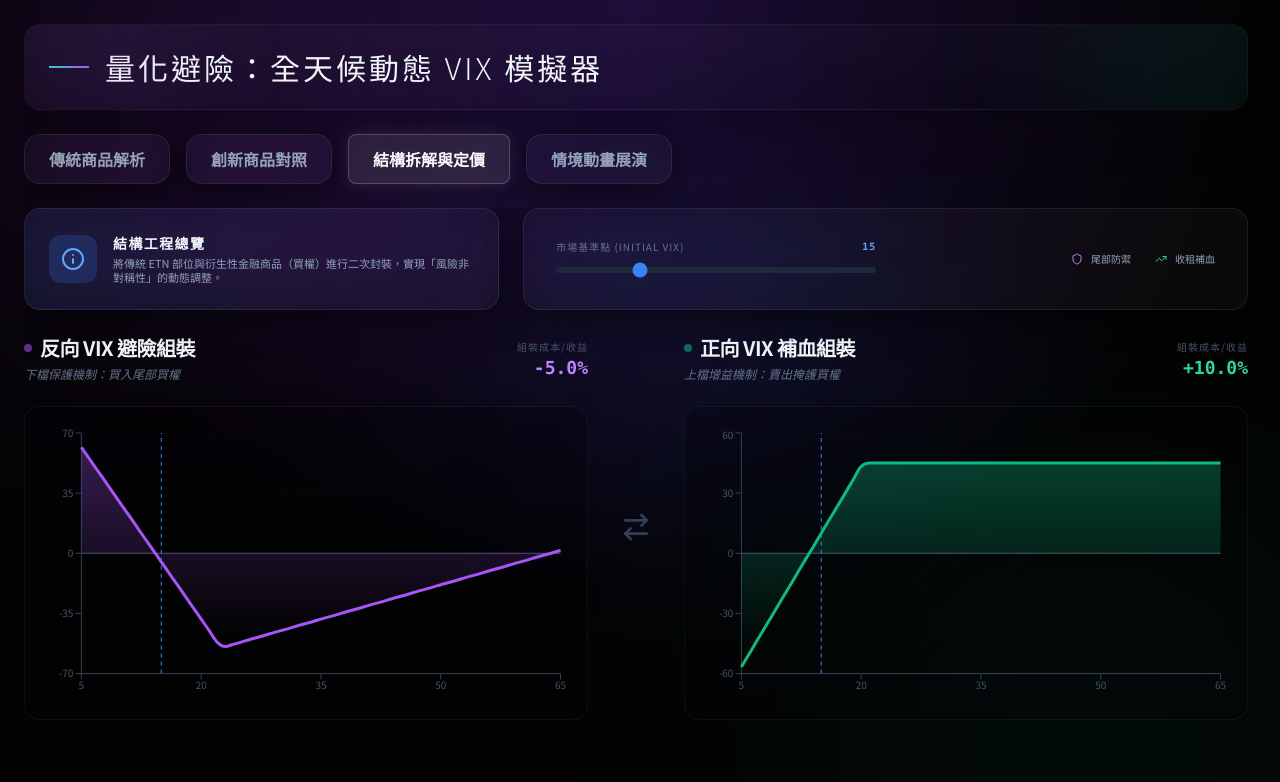
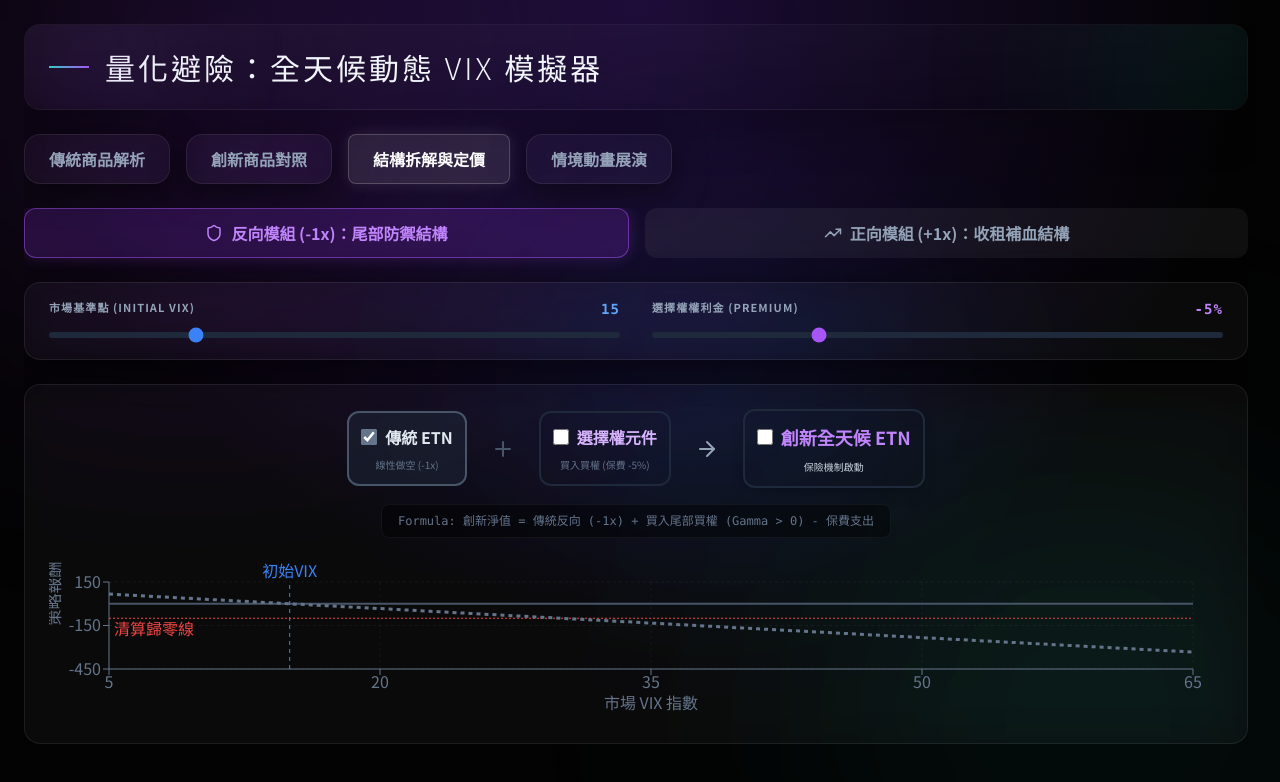
Before and after one commit to jerry0519-nycu/vix_simulator, a Next.js app: page / in a window 1280 px wide. Both pictures are taken after a click on the button "結構拆解與定價". Shown: the top 782 px of the page. Built offline with nearby package versions, Linux system fonts and the light colour scheme.

Commit message:
feat: redesign ReplicationMode with interactive assembly and tabbed layout

```diff
--- a/src/components/ReplicationMode.tsx
+++ b/src/components/ReplicationMode.tsx
@@ -15,108 +15,123 @@ import {
   AreaChart,
   Area
 } from "recharts";
-import { ArrowRightLeft, Shield, TrendingUp, Info } from "lucide-react";
+import { Shield, TrendingUp, Info, Plus, Minus, Equal, ArrowRight } from "lucide-react";
 
 export function ReplicationMode() {
+  const [activeTab, setActiveTab] = useState<'short' | 'long'>('short');
+
+  // 參數滑桿
   const [baseVix, setBaseVix] = useState(15);
+  const [premium, setPremium] = useState(5); // 權利金成本/收益
 
+  // 反向模組顯示狀態
+  const [shortShowTrad, setShortShowTrad] = useState(true);
+  const [shortShowOpt, setShortShowOpt] = useState(false);
+  const [shortShowInn, setShortShowInn] = useState(false);
+
+  // 正向模組顯示狀態
+  const [longShowTrad, setLongShowTrad] = useState(true);
+  const [longShowOpt, setLongShowOpt] = useState(false);
+  const [longShowInn, setLongShowInn] = useState(false);
+
+  // 計算反向數據 (-1x + Buy OTM Call)
   const shortData = useMemo(() => {
     const data = [];
     const leverage = -1.0;
-    const strike = baseVix * 1.5;
-    const premium = 5;
+    const strike = baseVix * 1.5; // 履約價設定為 VIX 上漲 50%
+    const gammaMultiplier = 1.5;  // 尾部爆發力乘數
+
     for (let x = 5; x <= 65; x += 1) {
       const vixReturn = (x - baseVix) / baseVix;
+
+      // 1. 傳統 ETN 損益
       const trad = vixReturn * leverage * 100;
-      const protection = Math.max(0, (x - strike) / baseVix) * 1.2 * 100; // 加強 Gamma 到 1.2x 展示效果
-      const inn = trad + protection - premium;
-      data.push({ vix: x, trad: Number(trad.toFixed(1)), inn: Number(inn.toFixed(1)) });
+
+      // 2. 選擇權元件 (單純的 payoff，扣掉成本)
+      // 只有在 VIX 超過履約價時，才會產生正向報酬 (Gamma爆發)
+      const optPayoff = Math.max(0, (x - strike) / baseVix) * 100 * gammaMultiplier;
+      const opt = optPayoff - premium; // 買權利金是支出
+
+      // 3. 創新商品
+      const inn = trad + opt;
+
+      data.push({
+        vix: x,
+        trad: Number(trad.toFixed(1)),
+        opt: Number(opt.toFixed(1)),
+        inn: Number(inn.toFixed(1))
+      });
     }
     return data;
-  }, [baseVix]);
+  }, [baseVix, premium]);
 
+  // 計算正向數據 (+1x + Sell OTM Call)
   const longData = useMemo(() => {
     const data = [];
     const leverage = 1.0;
-    const strike = baseVix * 1.35;
-    const income = 10;
+    const strike = baseVix * 1.35; // 履約價設定為 VIX 上漲 35%
+
     for (let x = 5; x <= 65; x += 1) {
       const vixReturn = (x - baseVix) / baseVix;
+
+      // 1. 傳統 ETN 損益
       const trad = vixReturn * leverage * 100;
-      const cappedVixReturn = Math.min(vixReturn, (strike - baseVix) / baseVix);
-      const inn = (cappedVixReturn * leverage * 100) + income;
-      data.push({ vix: x, trad: Number(trad.toFixed(1)), inn: Number(inn.toFixed(1)) });
+
+      // 2. 選擇權元件 (賣出買權)
+      // VIX 超過履約價時會產生負向報酬，但平時有權利金收入
+      const optPayoff = -Math.max(0, (x - strike) / baseVix) * 100;
+      const opt = optPayoff + premium; // 賣權利金是收入
+
+      // 3. 創新商品
+      const inn = trad + opt;
+
+      data.push({
+        vix: x,
+        trad: Number(trad.toFixed(1)),
+        opt: Number(opt.toFixed(1)),
+        inn: Number(inn.toFixed(1))
+      });
     }
     return data;
-  }, [baseVix]);
+  }, [baseVix, premium]);
 
-  const PayoffChart = ({ title, data, color, type }: any) => (
-    <div className="flex-1 flex flex-col min-h-0 group">
-      <div className="mb-6 flex justify-between items-end">
-        <div>
-          <div className="flex items-center gap-2 mb-1">
-             <div className={`w-2 h-2 rounded-full ${type === 'short' ? 'bg-purple-500' : 'bg-emerald-500'} animate-pulse`} />
-             <h4 className="text-xl font-bold text-slate-100 tracking-tight">{title}</h4>
-          </div>
-          <p className="text-xs text-slate-500 font-light italic">
-            {type === 'short' ? '下檔保護機制：買入尾部買權' : '上檔增益機制：賣出掩護買權'}
-          </p>
-        </div>
-        <div className="text-right">
-           <span className="text-[10px] text-slate-600 block uppercase tracking-widest">組裝成本/收益</span>
-           <span className={`text-lg font-mono font-bold ${type === 'short' ? 'text-purple-400' : 'text-emerald-400'}`}>
-              {type === 'short' ? '-5.0%' : '+10.0%'}
-           </span>
-        </div>
+  // 控制透明度效果 (當創新商品勾選時，淡化其他元件)
+  const isShortAssembled = shortShowInn;
+  const isLongAssembled = longShowInn;
+
+  return (
+    <div className="flex flex-col h-full space-y-6 overflow-hidden max-h-[calc(100vh-160px)]">
+
+      {/* 頂部切換 Tabs */}
+      <div className="flex space-x-4 shrink-0">
+        <button
+          onClick={() => setActiveTab('short')}
+          className={`flex-1 py-3 rounded-xl font-bold transition-all duration-300 flex items-center justify-center gap-2 ${
+            activeTab === 'short'
+              ? "bg-purple-600/20 text-purple-400 border border-purple-500/50 shadow-[0_0_15px_rgba(168,85,247,0.2)]"
+              : "bg-white/5 text-slate-400 hover:bg-white/10"
+          }`}
+        >
+          <Shield size={18} /> 反向模組 (-1x)：尾部防禦結構
+        </button>
+        <button
+          onClick={() => setActiveTab('long')}
+          className={`flex-1 py-3 rounded-xl font-bold transition-all duration-300 flex items-center justify-center gap-2 ${
+            activeTab === 'long'
+              ? "bg-emerald-600/20 text-emerald-400 border border-emerald-500/50 shadow-[0_0_15px_rgba(16,185,129,0.2)]"
+              : "bg-white/5 text-slate-400 hover:bg-white/10"
+          }`}
+        >
+          <TrendingUp size={18} /> 正向模組 (+1x)：收租補血結構
+        </button>
       </div>
 
-      <div className="flex-1 bg-black/20 rounded-2xl border border-white/5 p-4 relative overflow-hidden group-hover:border-white/10 transition-colors">
-        <ResponsiveContainer width="100%" height="100%">
-          <AreaChart data={data} margin={{ top: 10, right: 10, left: -20, bottom: 0 }}>
-            <defs>
-              <linearGradient id={`grad-${type}`} x1="0" y1="0" x2="0" y2="1">
-                <stop offset="5%" stopColor={type === 'short' ? '#a855f7' : '#10b981'} stopOpacity={0.3}/>
-                <stop offset="95%" stopColor={type === 'short' ? '#a855f7' : '#10b981'} stopOpacity={0}/>
-              </linearGradient>
-            </defs>
-            <CartesianGrid strokeDasharray="3 3" stroke="rgba(255,255,255,0.03)" vertical={false} />
-            <XAxis dataKey="vix" type="number" domain={[5, 65]} stroke="#334155" fontSize={10} tick={{fill:'#475569'}} />
-            <YAxis stroke="#334155" fontSize={10} tick={{fill:'#475569'}} />
-            <Tooltip
-              contentStyle={{backgroundColor:'#020617', border:'1px solid #1e293b', borderRadius:'12px', fontSize:'12px'}}
-              itemStyle={{padding:'2px 0'}}
-            />
-            <ReferenceLine y={0} stroke="#475569" strokeWidth={1} />
-            <ReferenceLine x={baseVix} stroke="#3b82f6" strokeDasharray="4 4" />
-            <Area type="monotone" dataKey="inn" name="創新策略" stroke={type === 'short' ? '#a855f7' : '#10b981'} strokeWidth={3} fillOpacity={1} fill={`url(#grad-${type})`} />
-            <Line type="monotone" dataKey="trad" name="傳統部位" stroke="#f43f5e" strokeWidth={1.5} dot={false} strokeDasharray="4 4" opacity={0.6} />
-          </AreaChart>
-        </ResponsiveContainer>
-      </div>
-    </div>
-  );
-
-  return (
-    <div className="flex flex-col h-full space-y-6 overflow-hidden">
-      {/* 頂部資訊條 */}
-      <div className="grid grid-cols-5 gap-6 shrink-0">
-        <GlassCard className="col-span-2 flex items-center gap-4 bg-gradient-to-r from-blue-600/10 to-transparent border-l-4 border-l-blue-500">
-          <div className="p-3 bg-blue-500/20 rounded-xl text-blue-400">
-            <Info size={24} />
-          </div>
-          <div>
-            <h3 className="text-sm font-bold text-slate-100 uppercase tracking-widest">結構工程總覽</h3>
-            <p className="text-[11px] text-slate-400 leading-tight mt-1">
-              將傳統 ETN 部位與衍生性金融商品（買權）進行二次封裝，實現「風險非對稱性」的動態調整。
-            </p>
-          </div>
-        </GlassCard>
-
-        <GlassCard className="col-span-3 flex items-center justify-between px-8">
-          <div className="space-y-2 flex-1 max-w-xs">
-            <div className="flex justify-between text-[10px] text-slate-500 uppercase tracking-widest">
+      {/* 參數控制區 */}
+      <GlassCard className="grid grid-cols-2 gap-8 shrink-0 py-4 px-6 border-l-4 border-l-blue-500">
+        <div className="space-y-2">
+          <div className="flex justify-between text-[11px] text-slate-400 uppercase tracking-widest font-bold">
             <span>市場基準點 (Initial VIX)</span>
-               <span className="text-blue-400 font-bold font-mono">{baseVix}</span>
+            <span className="text-blue-400 text-sm font-mono">{baseVix}</span>
           </div>
           <input
             type="range" min={10} max={30} value={baseVix}
@@ -124,25 +139,189 @@ export function ReplicationMode() {
             className="w-full h-1.5 bg-slate-800 rounded-lg appearance-none accent-blue-500 cursor-pointer"
           />
         </div>
-          <div className="flex items-center gap-6 ml-8">
-             <div className="flex items-center gap-2 text-[10px] text-slate-400">
-                <Shield size={12} className="text-purple-400" /> 尾部防禦
+        <div className="space-y-2">
+          <div className="flex justify-between text-[11px] text-slate-400 uppercase tracking-widest font-bold">
+            <span>選擇權權利金 (Premium)</span>
+            <span className={activeTab === 'short' ? "text-purple-400 text-sm font-mono" : "text-emerald-400 text-sm font-mono"}>
+              {activeTab === 'short' ? '-' : '+'}{premium}%
+            </span>
           </div>
-             <div className="flex items-center gap-2 text-[10px] text-slate-400">
-                <TrendingUp size={12} className="text-emerald-400" /> 收租補血
+          <input
+            type="range" min={1} max={15} value={premium}
+            onChange={e=>setPremium(Number(e.target.value))}
+            className={`w-full h-1.5 bg-slate-800 rounded-lg appearance-none cursor-pointer ${activeTab === 'short' ? 'accent-purple-500' : 'accent-emerald-500'}`}
+          />
         </div>
+      </GlassCard>
+
+      {/* 主內容區：積木勾選 + 圖表 */}
+      <GlassCard className="flex-1 flex flex-col min-h-0 p-6 relative overflow-hidden">
+
+        {/* 積木組裝區 (Checkboxes) & 公式 */}
+        <div className="flex flex-col items-center justify-center space-y-4 mb-6 shrink-0">
+          <div className="flex items-center justify-center space-x-6">
+
+            {/* 傳統元件 */}
+            <label className={`flex flex-col items-center gap-2 p-3 rounded-xl border-2 cursor-pointer transition-all ${
+              (activeTab === 'short' ? shortShowTrad : longShowTrad)
+                ? "bg-slate-800/50 border-slate-600"
+                : "bg-transparent border-slate-800 hover:border-slate-700"
+            }`}>
+              <div className="flex items-center gap-2">
+                <input
+                  type="checkbox"
+                  checked={activeTab === 'short' ? shortShowTrad : longShowTrad}
+                  onChange={(e) => activeTab === 'short' ? setShortShowTrad(e.target.checked) : setLongShowTrad(e.target.checked)}
+                  className="w-4 h-4 accent-slate-500"
+                />
+                <span className="font-bold text-slate-200">傳統 ETN</span>
+              </div>
+              <span className="text-[10px] text-slate-500">
+                {activeTab === 'short' ? '線性做空 (-1x)' : '線性做多 (+1x)'}
+              </span>
+            </label>
+
+            <Plus className="text-slate-600" />
+
+            {/* 選擇權元件 */}
+            <label className={`flex flex-col items-center gap-2 p-3 rounded-xl border-2 cursor-pointer transition-all ${
+              (activeTab === 'short' ? shortShowOpt : longShowOpt)
+                ? (activeTab === 'short' ? "bg-purple-900/20 border-purple-500" : "bg-emerald-900/20 border-emerald-500")
+                : "bg-transparent border-slate-800 hover:border-slate-700"
+            }`}>
+              <div className="flex items-center gap-2">
+                <input
+                  type="checkbox"
+                  checked={activeTab === 'short' ? shortShowOpt : longShowOpt}
+                  onChange={(e) => activeTab === 'short' ? setShortShowOpt(e.target.checked) : setLongShowOpt(e.target.checked)}
+                  className={`w-4 h-4 ${activeTab === 'short' ? 'accent-purple-500' : 'accent-emerald-500'}`}
+                />
+                <span className={`font-bold ${activeTab === 'short' ? 'text-purple-300' : 'text-emerald-300'}`}>
+                  選擇權元件
+                </span>
+              </div>
+              <span className="text-[10px] text-slate-500">
+                {activeTab === 'short' ? `買入買權 (保費 -${premium}%)` : `賣出買權 (收入 +${premium}%)`}
+              </span>
+            </label>
+
+            <ArrowRight className="text-slate-400" />
+
+            {/* 創新商品 */}
+            <label className={`flex flex-col items-center gap-2 p-3 rounded-xl border-2 cursor-pointer transition-all shadow-lg ${
+              (activeTab === 'short' ? shortShowInn : longShowInn)
+                ? (activeTab === 'short' ? "bg-purple-600/20 border-purple-400 shadow-purple-500/20" : "bg-emerald-600/20 border-emerald-400 shadow-emerald-500/20")
+                : "bg-transparent border-slate-800 hover:border-slate-700"
+            }`}>
+              <div className="flex items-center gap-2">
+                <input
+                  type="checkbox"
+                  checked={activeTab === 'short' ? shortShowInn : longShowInn}
+                  onChange={(e) => activeTab === 'short' ? setShortShowInn(e.target.checked) : setLongShowInn(e.target.checked)}
+                  className={`w-4 h-4 ${activeTab === 'short' ? 'accent-purple-400' : 'accent-emerald-400'}`}
+                />
+                <span className={`font-bold text-lg ${activeTab === 'short' ? 'text-purple-400' : 'text-emerald-400'}`}>
+                  創新全天候 ETN
+                </span>
+              </div>
+              <span className="text-[10px] text-slate-300">
+                {activeTab === 'short' ? '保險機制啟動' : '收租機制啟動'}
+              </span>
+            </label>
+
+          </div>
+
+          <div className="text-xs font-mono text-slate-500 bg-black/40 px-4 py-2 rounded-lg border border-white/5">
+            {activeTab === 'short'
+              ? "Formula: 創新淨值 = 傳統反向 (-1x) + 買入尾部買權 (Gamma > 0) - 保費支出"
+              : "Formula: 創新淨值 = 傳統正向 (+1x) + 賣出掩護買權 (Capped Upside) + 權利金收入"
+            }
+          </div>
+        </div>
+
+        {/* 核心圖表區 */}
+        <div className="flex-1 min-h-0 relative">
+          <ResponsiveContainer width="100%" height="100%">
+            <LineChart
+              data={activeTab === 'short' ? shortData : longData}
+              margin={{ top: 20, right: 30, left: 0, bottom: 20 }}
+            >
+              <CartesianGrid strokeDasharray="3 3" stroke="rgba(255,255,255,0.05)" />
+              <XAxis
+                dataKey="vix"
+                type="number"
+                domain={[5, 65]}
+                stroke="#64748b"
+                label={{ value: '市場 VIX 指數', position: 'insideBottom', offset: -10, fill: '#64748b' }}
+              />
+              <YAxis
+                stroke="#64748b"
+                label={{ value: '策略報酬率 (%)', angle: -90, position: 'insideLeft', fill: '#64748b' }}
+              />
+              <Tooltip
+                contentStyle={{backgroundColor:'rgba(10,5,20,0.9)', border:'1px solid #1e293b', borderRadius:'8px'}}
+                formatter={(val: number) => `${val.toFixed(1)}%`}
+              />
+
+              <ReferenceLine y={0} stroke="#475569" strokeWidth={2} />
+              <ReferenceLine x={baseVix} stroke="#3b82f6" strokeDasharray="4 4" label={{value: '初始VIX', position: 'top', fill: '#3b82f6'}} />
+
+              {/* 反向死亡線 */}
+              {activeTab === 'short' && (
+                <ReferenceLine y={-100} stroke="#ef4444" strokeWidth={1} strokeDasharray="2 2" label={{value: '清算歸零線', position: 'insideTopLeft', fill: '#ef4444'}} />
+              )}
+
+              {/* === 繪製線條 (反向) === */}
+              {activeTab === 'short' && shortShowTrad && (
+                <Line
+                  type="monotone" dataKey="trad" name="傳統反向 ETN"
+                  stroke="#64748b" strokeWidth={isShortAssembled ? 1 : 3} strokeDasharray="4 4"
+                  dot={false} isAnimationActive={true} opacity={isShortAssembled ? 0.3 : 1}
+                />
+              )}
+              {activeTab === 'short' && shortShowOpt && (
+                <Line
+                  type="monotone" dataKey="opt" name="買入選擇權 (扣除保費)"
+                  stroke="#a855f7" strokeWidth={isShortAssembled ? 1 : 3} strokeDasharray="4 4"
+                  dot={false} isAnimationActive={true} opacity={isShortAssembled ? 0.3 : 1}
+                />
+              )}
+              {activeTab === 'short' && shortShowInn && (
+                <Line
+                  type="monotone" dataKey="inn" name="創新反向 ETN"
+                  stroke="#c084fc" strokeWidth={5}
+                  dot={false} isAnimationActive={true}
+                  style={{ filter: 'drop-shadow(0 0 8px rgba(192,132,252,0.5))' }}
+                />
+              )}
+
+              {/* === 繪製線條 (正向) === */}
+              {activeTab === 'long' && longShowTrad && (
+                <Line
+                  type="monotone" dataKey="trad" name="傳統正向 ETN"
+                  stroke="#64748b" strokeWidth={isLongAssembled ? 1 : 3} strokeDasharray="4 4"
+                  dot={false} isAnimationActive={true} opacity={isLongAssembled ? 0.3 : 1}
+                />
+              )}
+              {activeTab === 'long' && longShowOpt && (
+                <Line
+                  type="monotone" dataKey="opt" name="賣出選擇權 (含權利金)"
+                  stroke="#10b981" strokeWidth={isLongAssembled ? 1 : 3} strokeDasharray="4 4"
+                  dot={false} isAnimationActive={true} opacity={isLongAssembled ? 0.3 : 1}
+                />
+              )}
+              {activeTab === 'long' && longShowInn && (
+                <Line
+                  type="monotone" dataKey="inn" name="創新正向 ETN"
+                  stroke="#34d399" strokeWidth={5}
+                  dot={false} isAnimationActive={true}
+                  style={{ filter: 'drop-shadow(0 0 8px rgba(52,211,153,0.5))' }}
+                />
+              )}
+            </LineChart>
+          </ResponsiveContainer>
         </div>
       </GlassCard>
     </div>
-
-      {/* 雙圖區域：使用更高的空間 */}
-      <div className="flex-1 flex gap-8 min-h-0 pb-6">
-        <PayoffChart title="反向 VIX 避險組裝" data={shortData} color="text-purple-400" type="short" />
-        <div className="flex items-center justify-center">
-           <ArrowRightLeft className="text-slate-700" size={32} />
-        </div>
-        <PayoffChart title="正向 VIX 補血組裝" data={longData} color="text-emerald-400" type="long" />
-      </div>
-    </div>
   );
 }
```
Lines whose indentation alone changed are shown as unchanged.
